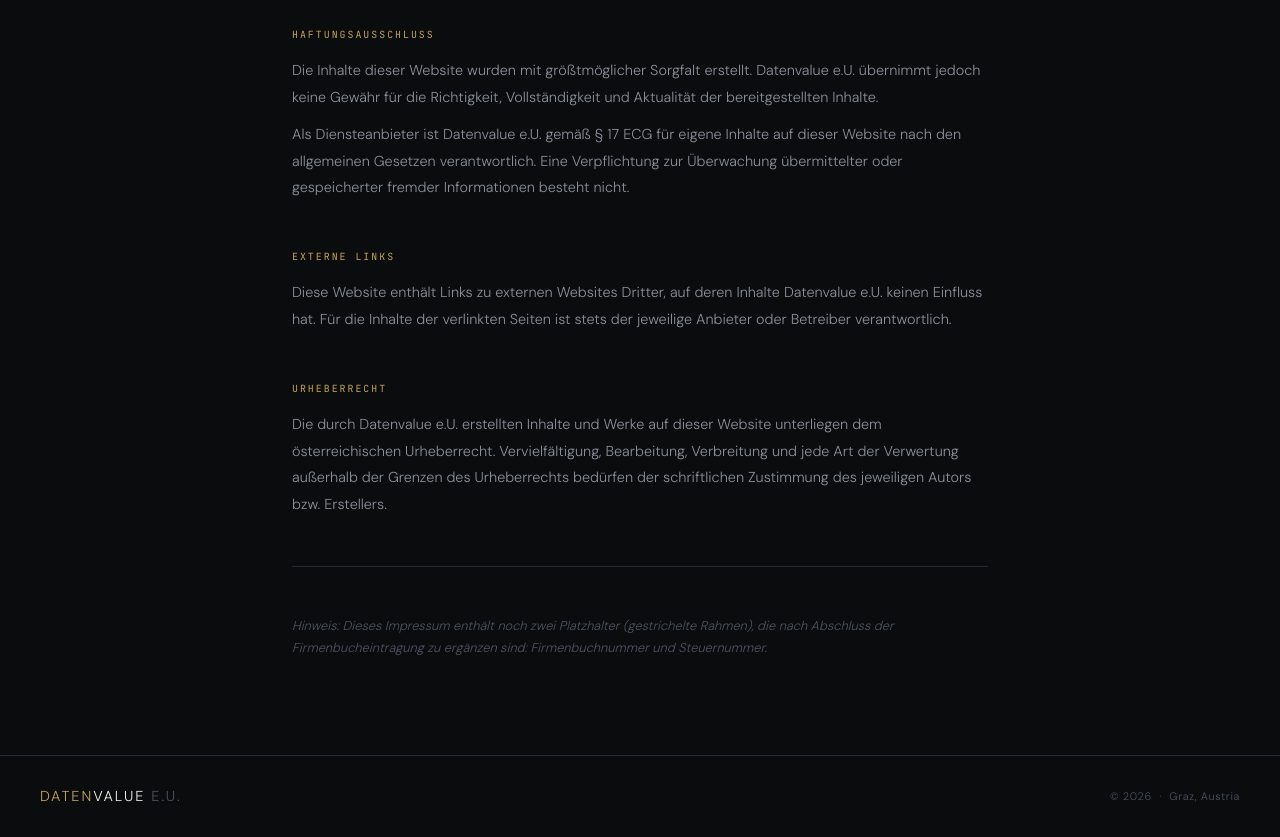
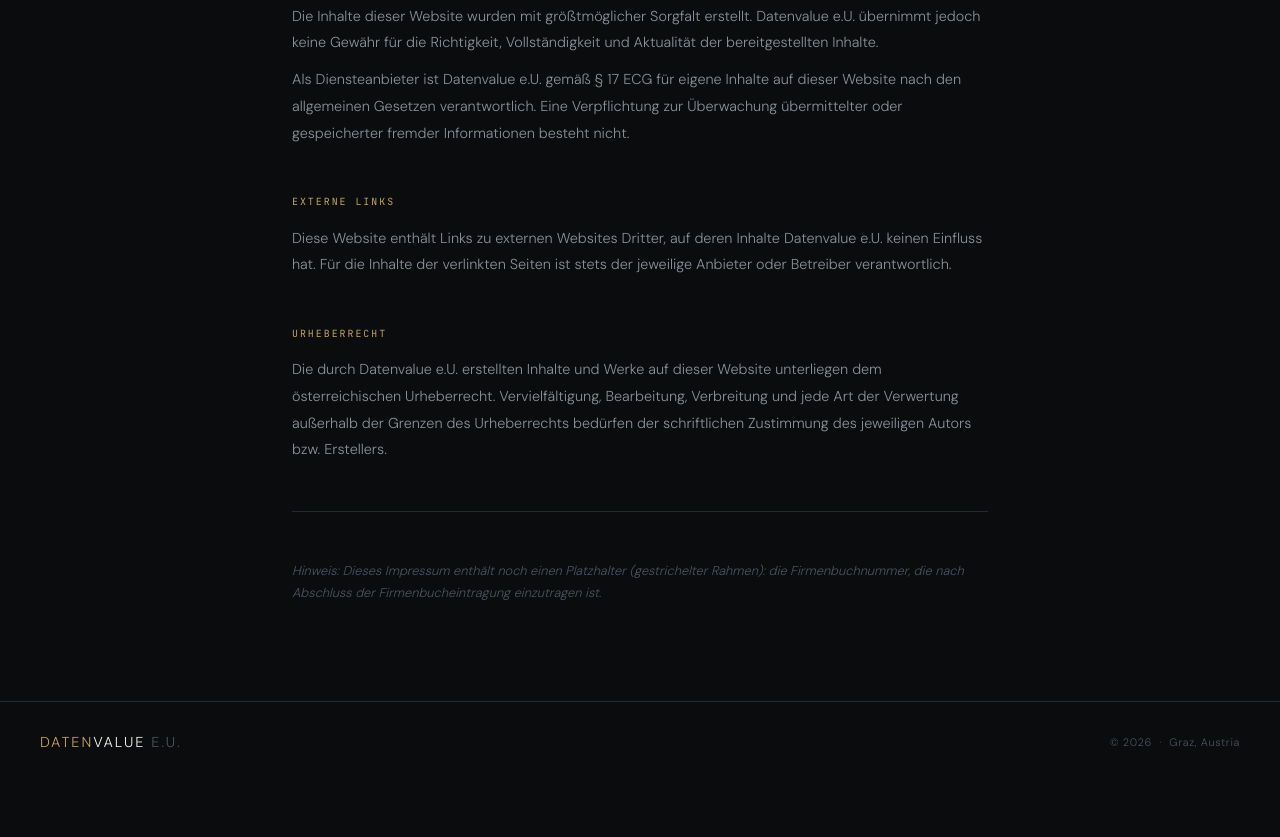
Before and after one commit to unmil/datenvalue, a plain HTML site: page impressum.html in a window 1280 px wide. Shown: the part 1643-2480 px from the top of the page. After the commit the page ends 2425 px from the top, so only its background shows below. Drawn offline with Linux system fonts and the light colour scheme.

Commit message:
Remove Steuernummer from Impressum — not publicly required

```diff
--- a/impressum.html
+++ b/impressum.html
@@ -223,7 +223,6 @@
   <div class="block">
     <p class="block-label">Steuer- &amp; UID-Nummer</p>
     <div class="block-content">
-      <p>Steuernummer: <span class="placeholder">[nach Vergabe durch Finanzamt ergänzen]</span></p>
       <p>UID-Nummer: ATU83597127</p>
     </div>
   </div>
@@ -280,7 +279,7 @@
   <hr class="rule">
 
   <p class="legal-note">
-    Hinweis: Dieses Impressum enthält noch zwei Platzhalter (gestrichelte Rahmen), die nach Abschluss der Firmenbucheintragung zu ergänzen sind: Firmenbuchnummer und Steuernummer.
+    Hinweis: Dieses Impressum enthält noch einen Platzhalter (gestrichelter Rahmen): die Firmenbuchnummer, die nach Abschluss der Firmenbucheintragung einzutragen ist.
   </p>
 </main>
 
```
